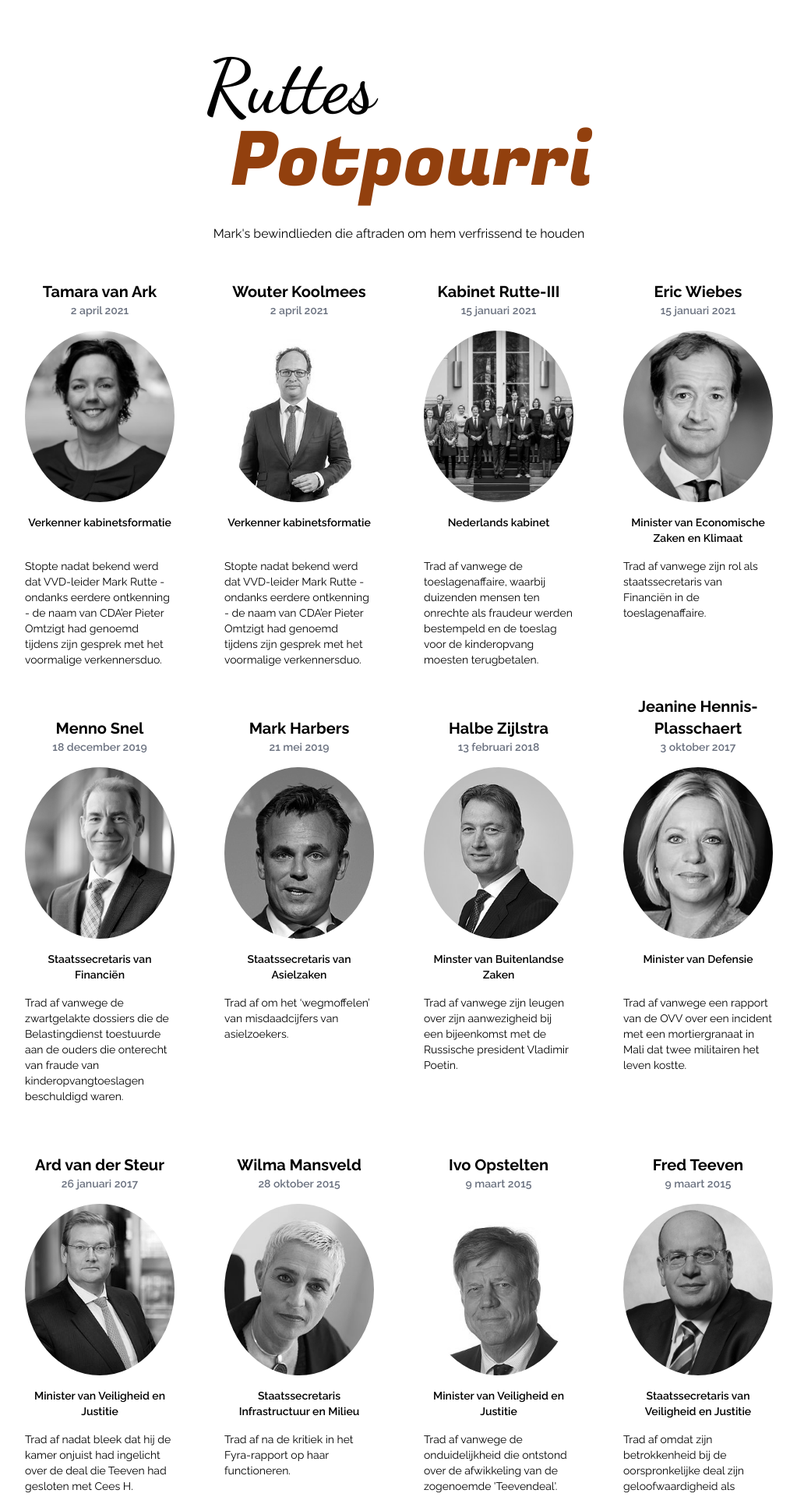
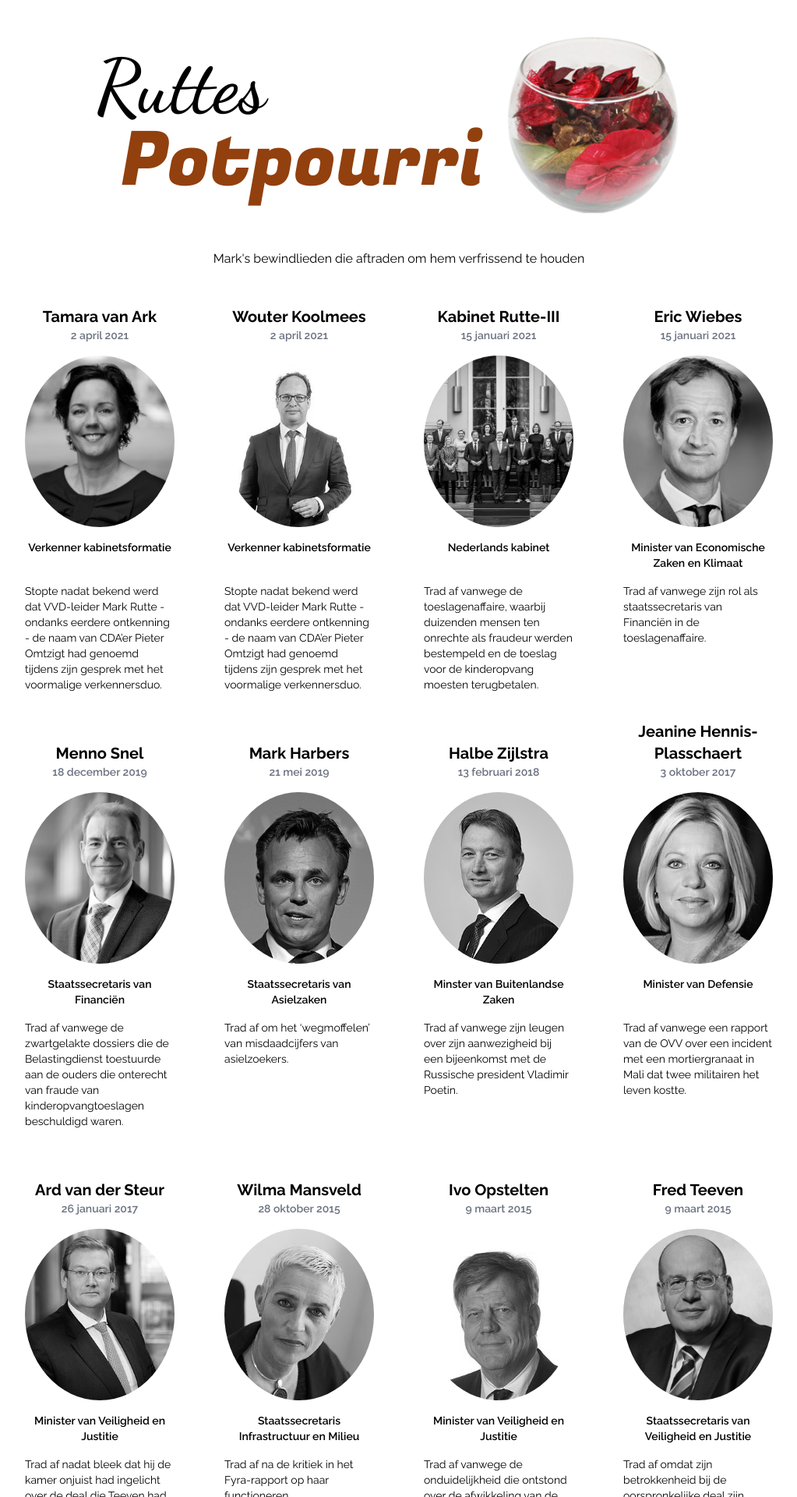
Before and after one commit to jvanhees/ruttes-potpourri, a Jekyll site: the page built from index.html, in a window 1280 px wide. Shown: the top 1920 px of the page at 78% size, without its empty margins (128-1151 px from the left). Built offline with Jekyll 4.4.1, drawn with Linux system fonts in a browser that asks for light colours.

Commit message:
added image

```diff
--- a/_layouts/default.html
+++ b/_layouts/default.html
@@ -19,11 +19,15 @@
 
 <body>
     <div class="mx-auto max-w-6xl px-4 mb-16">
-        <header class="mt-16 text-center">
+      <header class="mt-16 text-center flex flex-row justify-center">
             <h1 class="w-auto inline-block text-left">
-                <span class="dancing text-4xl md:text-8xl ">Ruttes</span><br />
+                <span class="dancing text-4xl md:text-8xl ">Ruttes</span><br>
                 <span class="fugas ml-8 text-yellow-800 text-6xl md:text-8xl">Potpourri</span>
             </h1>
+    <img src="{{ site.baseurl }}/assets/img/potpourri.png" style="
+    float: right;
+" class="h-32 md:h-64 md:-mt-8">
+
         </header>
         {{ content }}
     </div>
```
